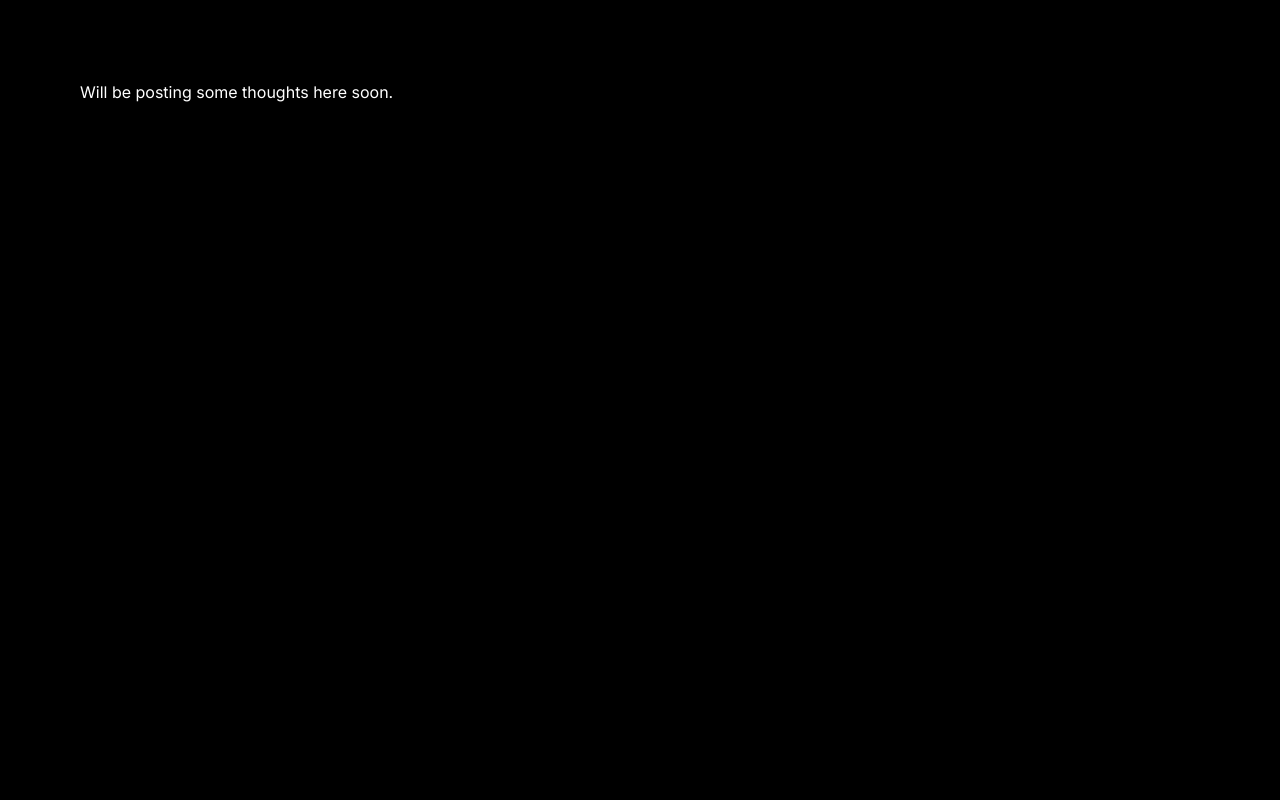
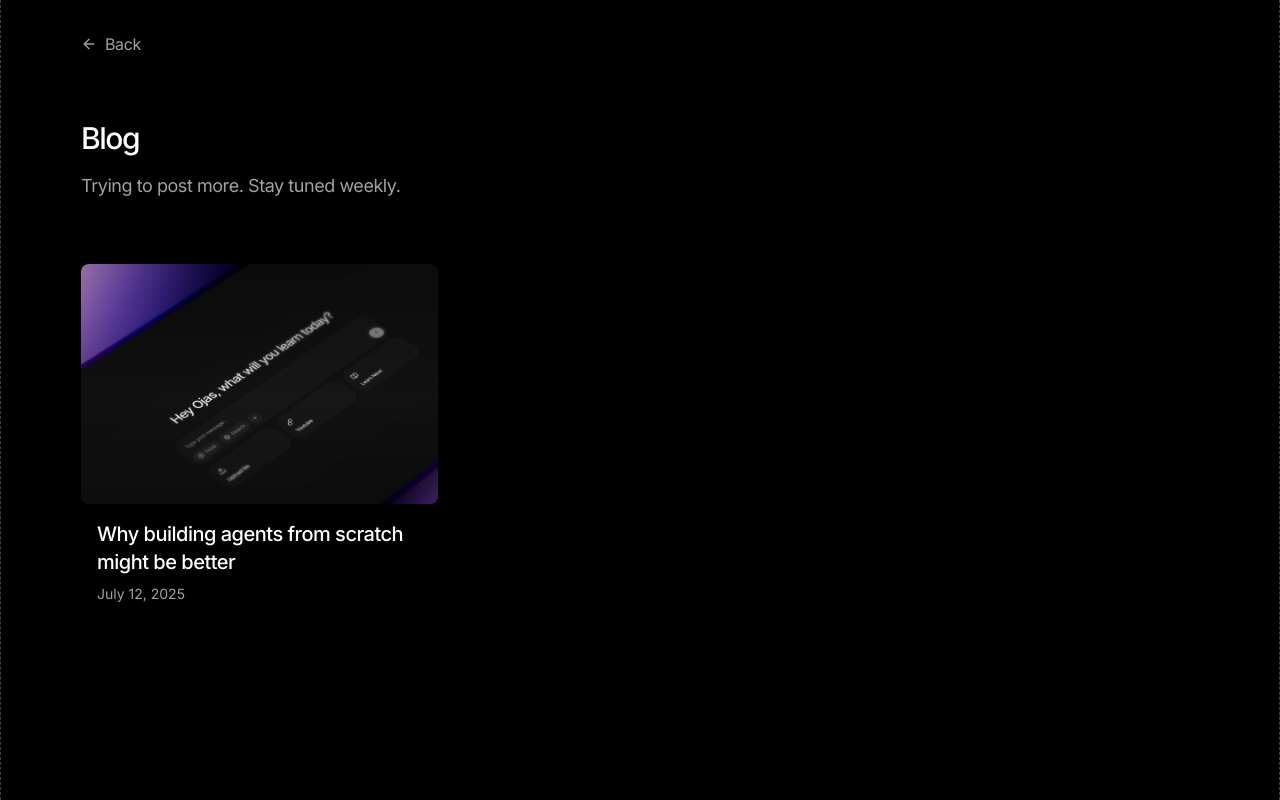
Before and after one commit to ojassingh/website, a Next.js app: page /blog in a window 1280 px wide. Built offline with nearby package versions, Linux system fonts and the light colour scheme.

Commit message:
New blog-page components

```diff
--- /dev/null
+++ b/src/app/blog/blog-card.tsx
@@ -0,0 +1,47 @@
+import React from "react";
+import Image from "next/image";
+import Link from "next/link";
+
+interface BlogPost {
+  slug: string;
+  title: string;
+  date: string;
+  author: string;
+  role: string;
+  headshot: string;
+  thumbnail: string;
+}
+
+interface BlogCardProps {
+  post: BlogPost;
+}
+
+export default function BlogCard({ post }: BlogCardProps) {
+  return (
+    <Link href={`/blog/${post.slug}`} className="">
+        <div className="">
+          <Image
+            src={post.thumbnail}
+            alt={post.title}
+            width={160}
+            height={160}
+            className="h-60 w-full rounded-md object-cover"
+          />
+          <div>
+          <h2 className="mt-4 px-4 text-xl text-pretty font-medium tracking-tight">
+            {post.title}
+          </h2>
+          <div className="flex mt-2 px-4 items-center justify-between text-sm text-neutral-400">
+            <time dateTime={post.date}>
+              {new Date(post.date).toLocaleDateString("en-US", {
+                year: "numeric",
+                month: "long",
+                day: "numeric",
+              })}
+            </time>
+          </div>
+          </div>
+        </div>
+    </Link>
+  );
+}
--- a/src/app/blog/page.tsx
+++ b/src/app/blog/page.tsx
@@ -1,11 +1,79 @@
 import React from "react";
+import Link from "next/link";
+import fs from "fs";
+import path from "path";
+import matter from "gray-matter";
+import { ArrowLeft } from "lucide-react";
+import BlogCard from "./blog-card";
 
-export default function Page() {
-    return (
-        <main className="max-w-7xl mx-auto p-20">
-            <div className="">
-                <h1>Will be posting some thoughts here soon.</h1>
-            </div>
-        </main>
-    )
+interface BlogPost {
+  slug: string;
+  title: string;
+  date: string;
+  author: string;
+  role: string;
+  headshot: string;
+  thumbnail: string;
 }
+
+async function getBlogPosts(): Promise<BlogPost[]> {
+  const contentDir = path.join(process.cwd(), "src/content");
+  const files = fs
+    .readdirSync(contentDir)
+    .filter((file) => file.endsWith(".mdx"));
+
+  const posts = files.map((file) => {
+    const filePath = path.join(contentDir, file);
+    const fileContent = fs.readFileSync(filePath, "utf-8");
+    const { data: frontmatter } = matter(fileContent);
+
+    return {
+      slug: file.replace(/\.mdx$/, ""),
+      title: frontmatter.title || "Untitled",
+      date: frontmatter.date || "",
+      author: frontmatter.author || "",
+      role: frontmatter.role || "",
+      headshot: frontmatter.headshot || "",
+      thumbnail: frontmatter.thumbnail || "",
+    };
+  });
+
+  return posts.sort(
+    (a, b) => new Date(b.date).getTime() - new Date(a.date).getTime(),
+  );
+}
+
+export default async function Page() {
+  const posts = await getBlogPosts();
+
+  return (
+    <main className="mx-auto min-h-screen max-w-7xl border-x-[1px] border-dashed border-neutral-700">
+      <div className="px-20">
+        <Link
+          href="/"
+          className="flex items-center gap-2 pt-8 text-neutral-400 tracking-tight"
+        >
+          <ArrowLeft className="h-4 w-4" />
+          Back
+        </Link>
+        <div className="mt-16">
+          <h1 className="mb-4 text-3xl font-medium tracking-tighter">Blog</h1>
+          <p className="text-lg tracking-tight text-neutral-400">
+            Trying to post more. Stay tuned weekly.
+          </p>
+          <div className="grid gap-6 grid-cols-3 mt-16">
+            {posts.map((post) => (
+              <BlogCard key={post.slug} post={post} />
+            ))}
+          </div>
+        </div>
+
+        {posts.length === 0 && (
+          <div className="py-16 text-center">
+            <p className="text-lg text-neutral-400">No blog posts found.</p>
+          </div>
+        )}
+      </div>
+    </main>
+  );
+}
```
